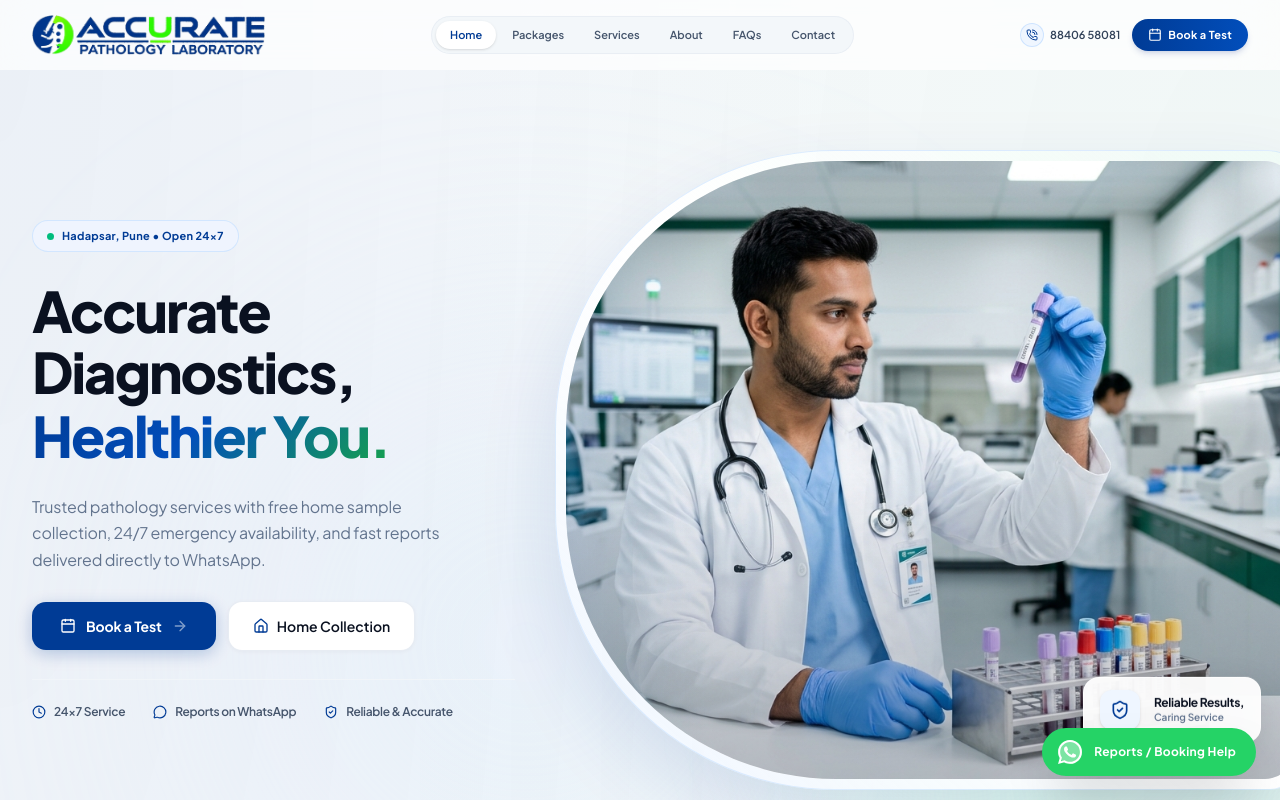
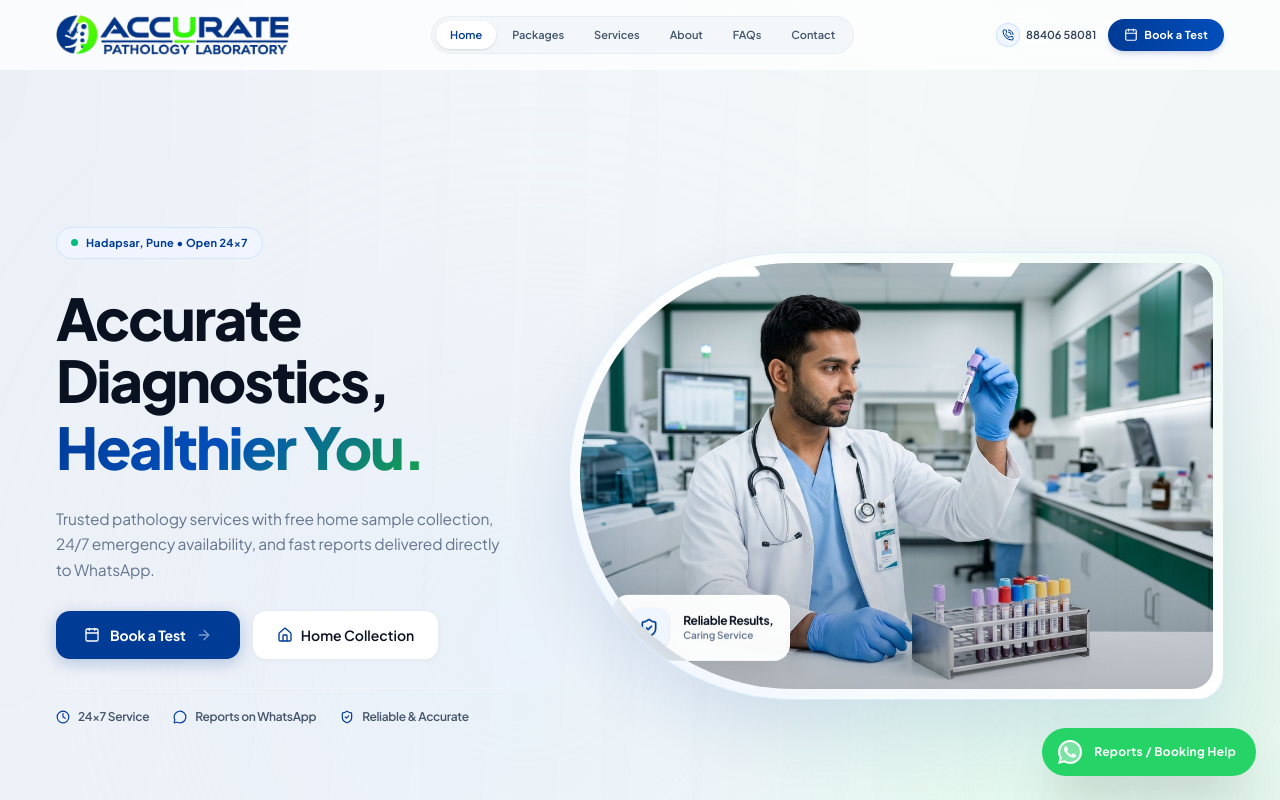
Before and after one commit to infratechai-aman/PathalogyLab, a React (Vite) app: page / in a window 1280 px wide. Shown: the top 800 px of the page. Built offline with nearby package versions, Linux system fonts and the light colour scheme.

Commit message:
fix: Fluid responsive hero fitting both small laptop and ultrawide screens seamlessly

```diff
--- a/src/components/HeroSection.jsx
+++ b/src/components/HeroSection.jsx
@@ -126,11 +126,11 @@ export default function HeroSection({ onBooking }) {
           </>
         )}
 
-        <div className="max-w-7xl mx-auto px-6 lg:px-8 relative pt-12 pb-14 lg:py-20">
-          <div className="grid grid-cols-1 lg:grid-cols-12 gap-8 lg:gap-10 items-center min-h-[560px] lg:min-h-[620px]">
+        <div className="max-w-[1480px] xl:max-w-[1600px] mx-auto px-6 lg:px-10 xl:px-14 relative py-6 lg:py-10 xl:py-14">
+          <div className="grid grid-cols-1 lg:grid-cols-12 gap-8 lg:gap-12 xl:gap-16 items-center min-h-[calc(100vh-100px)] max-h-[860px]">
 
             {/* ── Left: Copy ── */}
-            <div className="lg:col-span-5 space-y-7 text-left z-10">
+            <div className="lg:col-span-5 xl:col-span-5 space-y-6 lg:space-y-7 text-left z-10">
               {/* Status badge */}
               <motion.div
                 initial={{ opacity: 0, y: enterY }}
@@ -147,7 +147,7 @@ export default function HeroSection({ onBooking }) {
                 initial={{ opacity: 0, y: enterY * 1.4 }}
                 animate={{ opacity: 1, y: 0 }}
                 transition={{ duration: 0.55, ease: EASE_OUT, delay: 0.06 }}
-                className="text-[2.75rem] lg:text-[3.5rem] font-extrabold text-[#0a1120] tracking-[-0.035em] leading-[1.08]"
+                className="text-[2.5rem] lg:text-[3.25rem] xl:text-[3.6rem] font-extrabold text-[#0a1120] tracking-[-0.035em] leading-[1.08]"
               >
                 Accurate Diagnostics,{' '}
                 <span className="block mt-1">
@@ -169,7 +169,7 @@ export default function HeroSection({ onBooking }) {
                 initial={{ opacity: 0, y: enterY }}
                 animate={{ opacity: 1, y: 0 }}
                 transition={{ duration: 0.5, ease: EASE_OUT, delay: 0.12 }}
-                className="text-[15px] lg:text-base text-slate-500 max-w-md leading-[1.65] tracking-[-0.01em]"
+                className="text-[14.5px] lg:text-[15.5px] text-slate-500 max-w-md leading-[1.65] tracking-[-0.01em]"
               >
                 Trusted pathology services with free home sample collection, 24/7 emergency availability, and fast reports delivered directly to WhatsApp.
               </motion.p>
@@ -207,7 +207,7 @@ export default function HeroSection({ onBooking }) {
                 initial={{ opacity: 0 }}
                 animate={{ opacity: 1 }}
                 transition={{ duration: 0.5, ease: EASE_OUT, delay: 0.3 }}
-                className="pt-6 border-t border-slate-100 flex items-center gap-7 text-slate-600"
+                className="pt-5 border-t border-slate-100 flex items-center gap-6 text-slate-600"
               >
                 {[
                   { icon: Clock, text: '24×7 Service' },
@@ -222,21 +222,21 @@ export default function HeroSection({ onBooking }) {
               </motion.div>
             </div>
 
-            {/* ── Right: Hero image — Expanded & Grand ── */}
+            {/* ── Right: Hero image — Fluid fit on all screens ── */}
             <motion.div
               initial={{ opacity: 0, x: reduceMotion ? 0 : 32, scale: enterScale }}
               animate={{ opacity: 1, x: 0, scale: 1 }}
               transition={{ duration: 0.65, ease: EASE_OUT, delay: 0.08 }}
-              className="lg:col-span-7 relative flex justify-end items-center"
+              className="lg:col-span-7 xl:col-span-7 relative flex justify-end items-center w-full"
             >
               {!reduceMotion && (
-                <ParallaxLayer speed={0.08} className="absolute -right-20 top-1/2 -translate-y-1/2 w-[540px] h-[540px] bg-gradient-to-br from-blue-100/40 via-emerald-100/30 to-transparent rounded-full blur-3xl pointer-events-none -z-10" />
+                <ParallaxLayer speed={0.08} className="absolute -right-16 top-1/2 -translate-y-1/2 w-[540px] h-[540px] bg-gradient-to-br from-blue-100/40 via-emerald-100/30 to-transparent rounded-full blur-3xl pointer-events-none -z-10" />
               )}
 
-              <div className="relative w-full max-w-[760px] lg:w-[114%] lg:-mr-10 xl:-mr-14">
-                {/* Image frame — expansive and seamless */}
-                <div className="relative w-full h-[460px] lg:h-[580px] xl:h-[640px] rounded-[32px] lg:rounded-l-[280px] lg:rounded-r-[36px] overflow-hidden bg-gradient-to-tr from-blue-50/80 via-white to-emerald-50/50 p-2 lg:p-2.5 border border-blue-200/50 shadow-[0_32px_80px_rgba(0,59,149,0.12)]">
-                  <div className="relative w-full h-full rounded-[26px] lg:rounded-l-[270px] lg:rounded-r-[28px] overflow-hidden bg-white shadow-inner">
+              <div className="relative w-full max-w-[760px] 2xl:max-w-[820px]">
+                {/* Image frame — fluid height clamp so it never overflows laptop and expands on desktop */}
+                <div className="relative w-full h-[clamp(400px,56vh,620px)] rounded-[28px] lg:rounded-l-[220px] xl:rounded-l-[260px] lg:rounded-r-[32px] overflow-hidden bg-gradient-to-tr from-blue-50/80 via-white to-emerald-50/50 p-2 lg:p-2.5 border border-blue-200/50 shadow-[0_28px_72px_rgba(0,59,149,0.11)]">
+                  <div className="relative w-full h-full rounded-[24px] lg:rounded-l-[212px] xl:rounded-l-[252px] lg:rounded-r-[26px] overflow-hidden bg-white shadow-inner">
                     <img
                       src="/images/hero-lab.jpg"
                       alt="Accurate Pathology — high-precision diagnostic laboratory in Hadapsar, Pune"
@@ -246,11 +246,11 @@ export default function HeroSection({ onBooking }) {
                     <div className="absolute inset-y-0 left-0 w-36 bg-gradient-to-r from-[#003b95]/12 via-[#003b95]/4 to-transparent pointer-events-none hidden lg:block" />
                     <div className="absolute inset-0 bg-gradient-to-t from-[#0a1120]/25 via-transparent to-transparent pointer-events-none" />
 
-                    {/* Floating credential badge */}
+                    {/* Floating credential badge — bottom-left so it never overlaps WhatsApp FAB */}
                     <motion.div
                       animate={reduceMotion ? {} : { y: [0, -5, 0] }}
                       transition={{ duration: 4, repeat: Infinity, ease: 'easeInOut' }}
-                      className="absolute bottom-6 right-6 lg:bottom-8 lg:right-8 bg-white/95 backdrop-blur-2xl px-4 py-3 rounded-2xl shadow-[0_12px_36px_rgba(0,0,0,0.12)] border border-white/80 flex items-center gap-3.5"
+                      className="absolute bottom-5 left-5 lg:bottom-6 lg:left-8 bg-white/95 backdrop-blur-2xl px-4 py-3 rounded-2xl shadow-[0_12px_36px_rgba(0,0,0,0.12)] border border-white/80 flex items-center gap-3.5 z-10"
                     >
                       <div className="w-10 h-10 rounded-xl bg-blue-50 text-[#003b95] flex items-center justify-center shadow-sm">
                         <ShieldCheck className="w-5 h-5" />
--- a/src/components/Navbar.jsx
+++ b/src/components/Navbar.jsx
@@ -57,8 +57,8 @@ export default function Navbar({ onBooking }) {
             : 'bg-white/70 backdrop-blur-xl'
         }`}
       >
-        {/* ── DESKTOP / TABLET BAR ── */}
-        <div className="max-w-7xl mx-auto px-4 sm:px-6 lg:px-8 h-16 sm:h-[70px] flex items-center justify-between gap-4">
+        {/* ── DESKTOP / TABLET BAR — Fluid wide fit ── */}
+        <div className="max-w-[1480px] xl:max-w-[1600px] mx-auto px-4 sm:px-6 lg:px-10 xl:px-14 h-16 sm:h-[70px] flex items-center justify-between gap-4">
 
           {/* Logo — Actual Brand Logo */}
           <a
```
